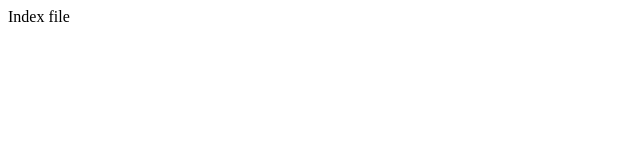
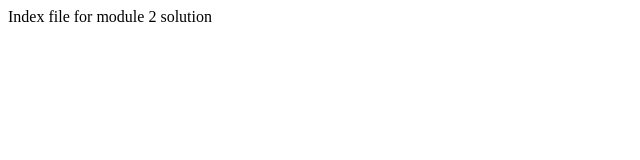
Before and after one commit to immanuelsavio/coursera-test, a plain HTML site: page module2_sol/index.html in a window 1280 px wide. Shown: the whole page, without its empty margins (0-640 px from the left). Drawn offline with Linux system fonts and the light colour scheme.

Commit message:
Update index.html

```diff
--- a/module2_sol/index.html
+++ b/module2_sol/index.html
@@ -5,6 +5,6 @@
         </title>
     </head>
     <body>
-        Index file
+        Index file for module 2 solution
     </body>
 </html>
```
